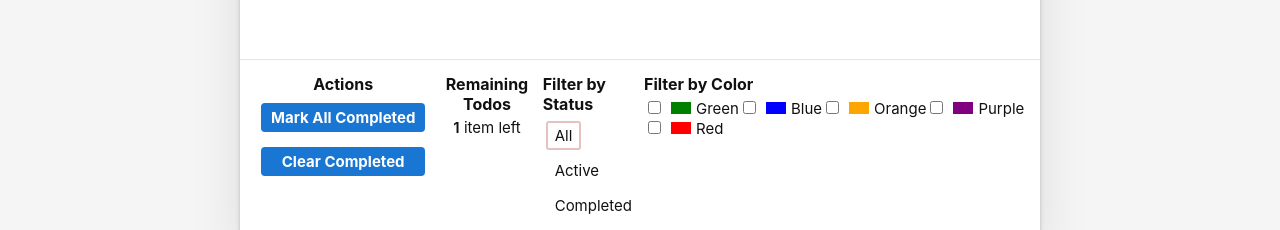
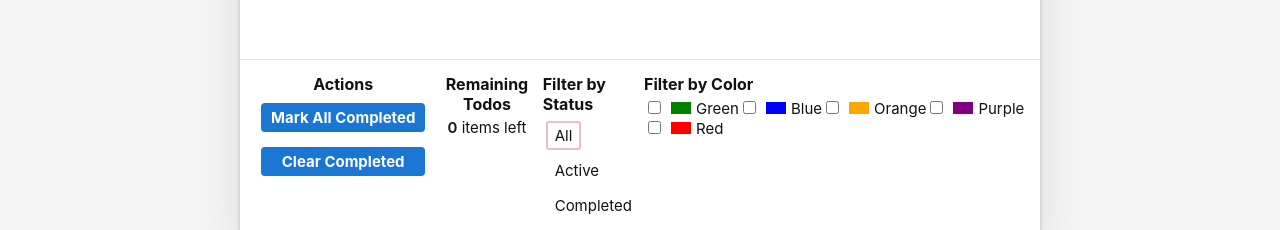
Before and after one commit to santosh/todo-redux, a React (Create React App) app: page / in a window 1280 px wide. Shown: the part 663-893 px from the top of the page. Built offline with nearby package versions, Linux system fonts and the light colour scheme.

Commit message:
feat: show remaining (!completed) todo count

```diff
--- a/src/features/footer/Footer.jsx
+++ b/src/features/footer/Footer.jsx
@@ -2,6 +2,7 @@ import React from 'react'
 
 import { availableColors, capitalize } from '../filter/colors'
 import { StatusFilters } from '../filter/filterSlice'
+import { useSelector } from 'react-redux'
 
 const RemainingTodos = ({ count }) => {
   const suffix = count === 1 ? '' : 's'
@@ -73,9 +74,11 @@ const ColorFilters = ({ value: colors, onChange }) => {
 }
 
 const Footer = () => {
-  const colors = []
-  const status = StatusFilters.All
-  const todosRemaining = 1
+  const todosRemaining = useSelector(
+    (state) => state.todos.filter((todo) => !todo.completed).length
+  )
+
+  const { status, colors } = useSelector((state) => state.filters)
 
   const onColorChange = (color, changeType) => console.log('Color change: ', { color, changeType })
   const onStatusChange = (status) => console.log('Status change: ', status)
```
